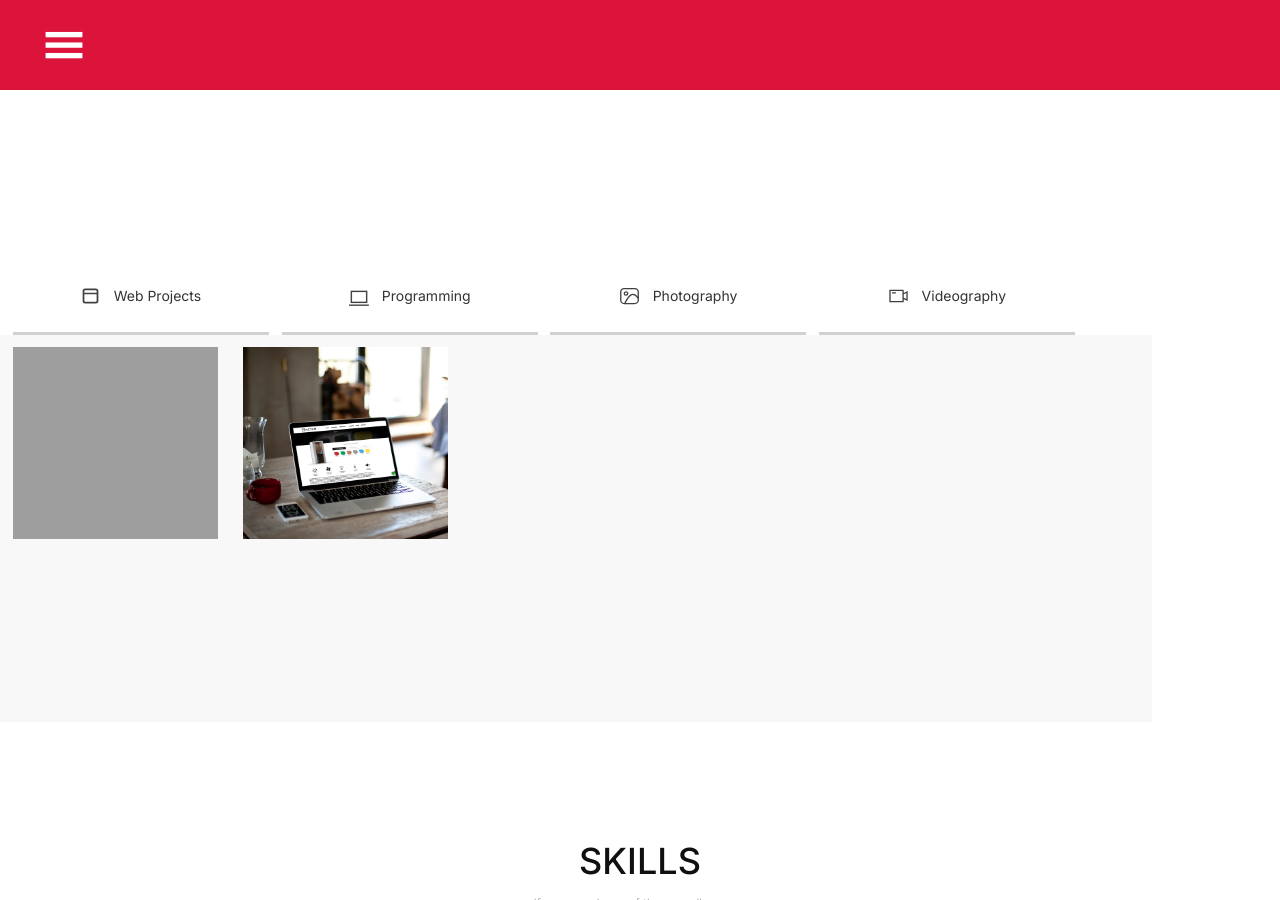
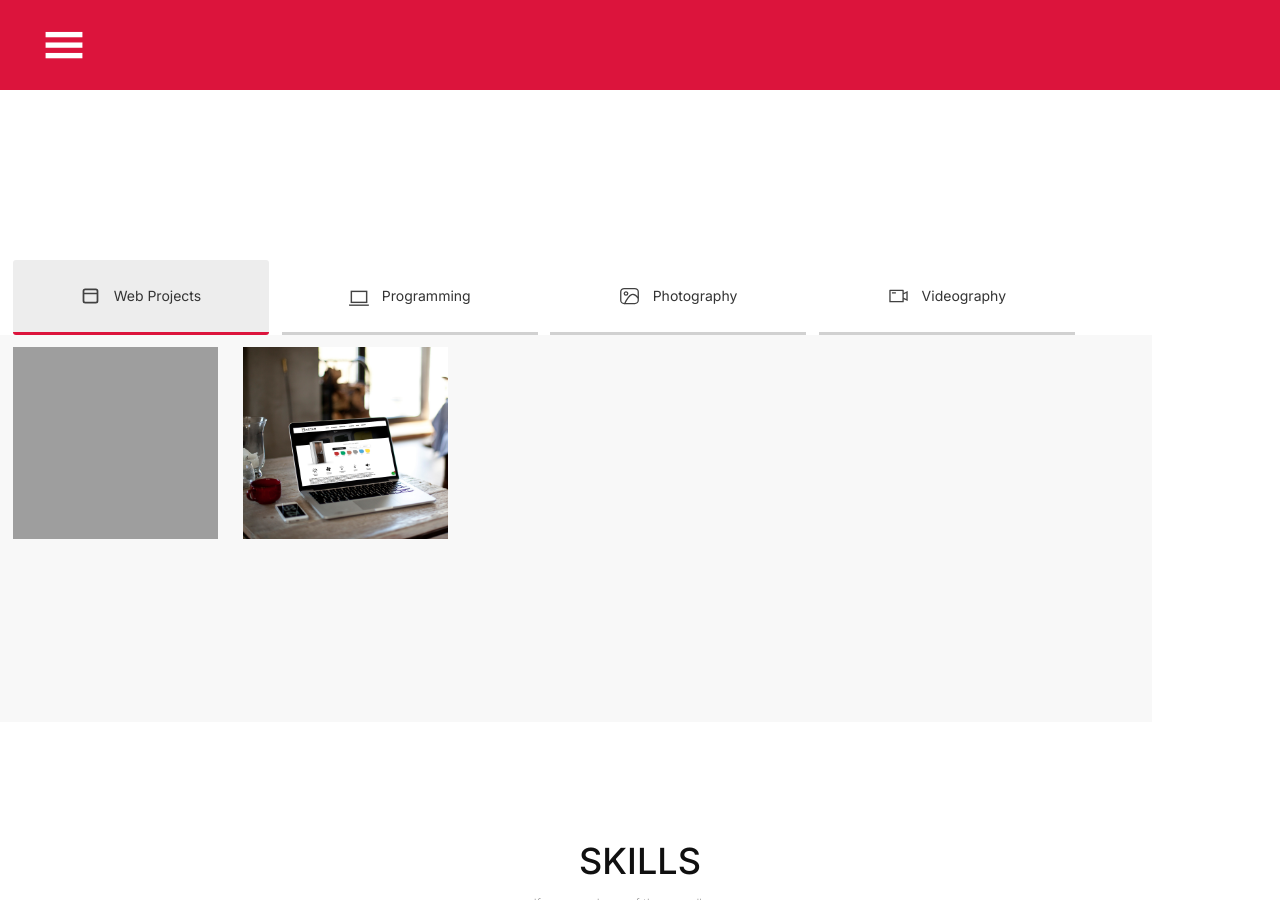
Before and after one commit to lyszt/lyszt.github.io, a Jekyll site: the page built from index.html, in a window 1280 px wide and 900 px high, scrolled down 640 px. Built offline with Jekyll 4.4.1, drawn with Linux system fonts in a browser that asks for light colours; grey boxes are pictures that could not be loaded.

Commit message:
Reinforce focus on start

```diff
--- a/css/default.css
+++ b/css/default.css
@@ -509,6 +509,12 @@ div.hamburger.active img {
   border-bottom: 3px solid crimson;
   transition: none;
 }
+.port-option.focus{
+  background-color: #ededed;
+  border-radius: 3px;
+  border-bottom: 3px solid crimson;
+  transition: none;
+}
 .port-option:focus img {
   filter: saturate(100%);
   transition: 0.5s;
```
